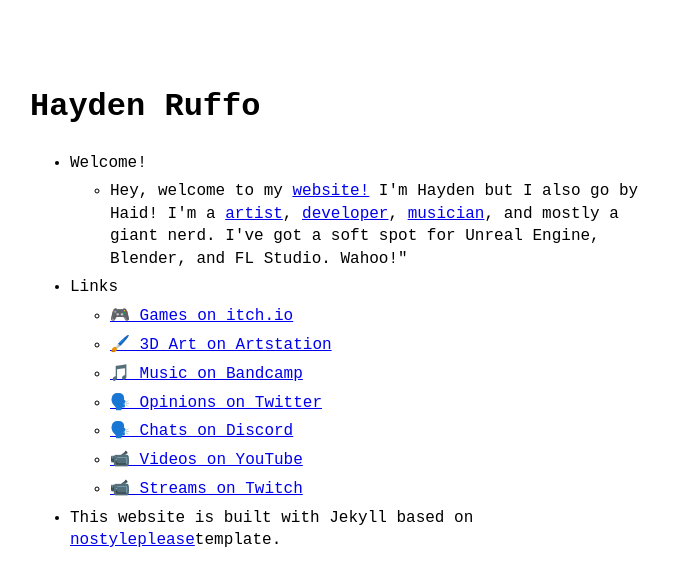
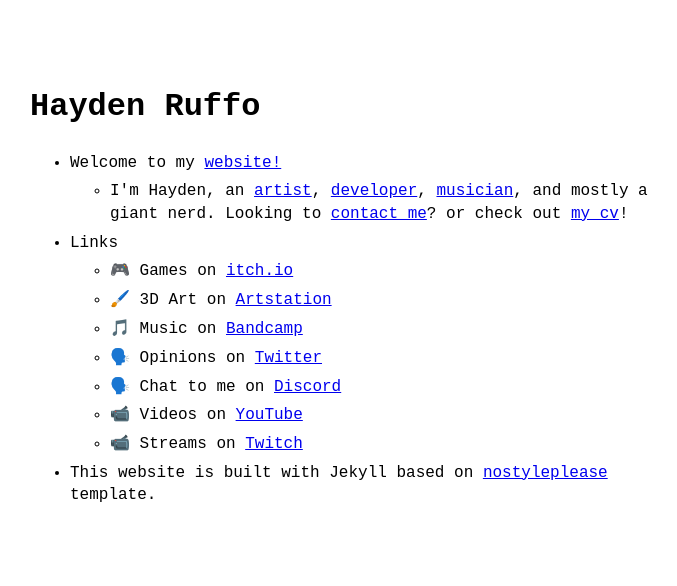
Before and after one commit to HaydenRuffo/HaydenRuffo, a Jekyll site: the page built from index.md, in a window 1280 px wide. Shown: the top 586 px of the page, without its empty margins (290-967 px from the left). Built offline with Jekyll 4.4.1, drawn with Linux system fonts in a browser that asks for light colours.

```diff
--- a/_config.yml
+++ b/_config.yml
@@ -1,6 +1,6 @@
 title: Hayden Ruffo # name of the site
 author: Hayden Ruffo # name of site's author
-email: Hayden.Ruffo@gmail.com # email of site's author
+email: hayden.ruffo@gmail.com # email of site's author
 url: haydenruffo.com # root address of the site
 baseurl: # subpath of the site, e.g. "/blog" (leave it blank "" if you're site shouldn't use a subpath)
 description: > # description of the site (multiple lines allowed)
--- a/_data/menu.yml
+++ b/_data/menu.yml
@@ -1,26 +1,20 @@
 # For documentation on this file, see:
 # https://github.com/riggraz/no-style-please#customize-the-menu
 
+
 entries:
-  - title: Welcome!
+  - title: Welcome to my <a href='https://haydenruffo.com/'>website!</a>
     entries:
-      - title: Hey, welcome to my <a href='https://haydenruffo.com/'>website!</a> I'm Hayden but I also go by Haid! I'm a <a href='https://www.artstation.com/haid'>artist</a>, <a href='https://github.com/HaydenRuffo'>developer</a>, <a href='https://haidat.bandcamp.com/'>musician</a>, and mostly a giant nerd. I've got a soft spot for Unreal Engine, Blender, and FL Studio. Wahoo!"
+      - title: I'm Hayden, an <a href='https://www.artstation.com/haid'>artist</a>, <a href='https://github.com/HaydenRuffo'>developer</a>, <a href='https://haidat.bandcamp.com/'>musician</a>, and mostly a giant nerd. Looking to <a href='mailto:hayden.ruffo@gmail.com'>contact me</a>? or check out <a href='/assets/cv.pdf''>my cv</a>!
 
   - title: Links
     entries:
-      - title: 🎮 Games on itch.io
-        url: https://haid.itch.io/
-      - title: 🖌️ 3D Art on Artstation
-        url: https://www.artstation.com/haid
-      - title: 🎵  Music on Bandcamp
-        url: https://haidat.bandcamp.com/
-      - title: 🗣️  Opinions on Twitter
-        url: https://twitter.com/HaydenRuffo
-      - title: 🗣️ Chats on Discord
-        url: https://discord.com/users/275062336513900546
-      - title: 📹 Videos on YouTube
-        url: https://www.youtube.com/@HAID
-      - title: 📹 Streams on Twitch
-        url: https://www.twitch.tv/haidnaid
+      - title: 🎮 Games on <a href='https://haid.itch.io/'>itch.io</a>
+      - title: 🖌️ 3D Art on <a href='https://www.artstation.com/haid'>Artstation</a>
+      - title: 🎵 Music on <a href='https://haidat.bandcamp.com/'>Bandcamp</a>
+      - title: 🗣️ Opinions on <a href='https://twitter.com/HaydenRuffo'>Twitter</a>
+      - title: 🗣️ Chat to me on <a href='https://discord.com/users/275062336513900546'>Discord</a>
+      - title: 📹 Videos on <a href='https://www.youtube.com/@HAID'>YouTube</a>
+      - title: 📹 Streams on <a href='https://www.twitch.tv/haidnaid'>Twitch</a>
 
-  - title: This website is built with Jekyll based on <a href='https://github.com/riggraz/no-style-please'>nostyleplease</a>template.
+  - title: This website is built with Jekyll based on <a href='https://github.com/riggraz/no-style-please'>nostyleplease</a> template.
--- a/_includes/goat_counter.html
+++ b/_includes/goat_counter.html
@@ -1,4 +1,4 @@
-<script data-goatcounter="https://{{ site.goat_counter }}.goatcounter.com/count"
+<script data-goatcounter="https://haid.goatcounter.com/count"
         async src="//gc.zgo.at/count.js"></script>
 
 <noscript>
```
Also changed, not shown: 1 other file.
